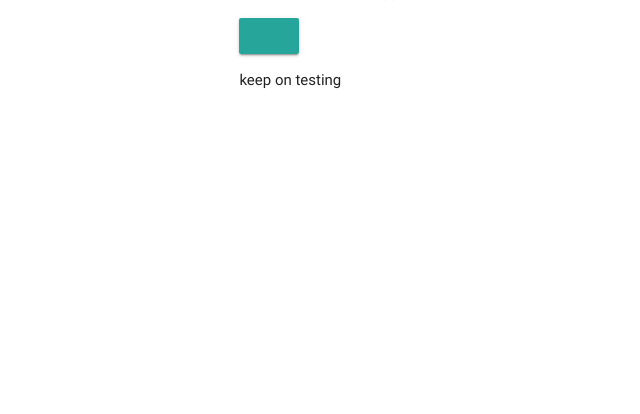
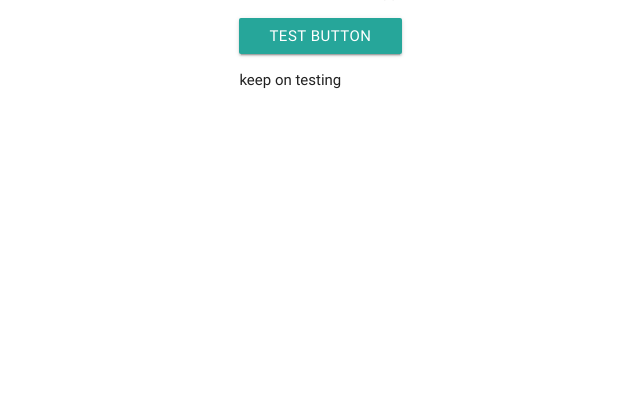
Before and after one commit to apollowebdesigns/maplinRobotArmWebapp, a Django app: page /arm/ in a window 1280 px wide. Shown: the part 159-573 px from the top of the page, without its empty margins (87-727 px from the left). Run offline with Django 3.2, Linux system fonts and the light colour scheme.

Commit message:
added more buttonage

```diff
--- a/arm/templates/arm/index.html
+++ b/arm/templates/arm/index.html
@@ -20,7 +20,7 @@
     <h1><img style="height:100px;width:auto;margin-bottom:-30px" src="https://raw.githubusercontent.com/ServiceStack/Assets/master/img/livedemos/techstacks/django-logo.png" alt=""> This should work??</h1>
     <main class="container">
         <p>stuff should start to appear?</p>
-        <button onclick="test()" class="btn"></button>
+        <button onclick="test()" class="btn">Test button</button>
 
         <p id="test">
             keep on testing
```
